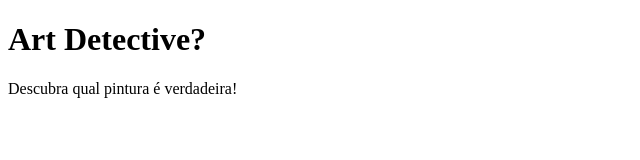
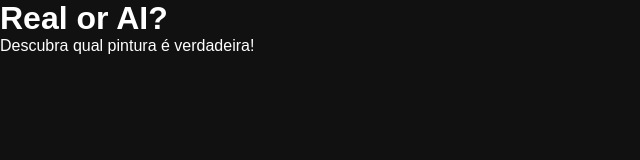
Before and after one commit to davimingues-ship-it/Art-Detective, a plain HTML site: page index.html in a window 1280 px wide. Shown: the whole page, without its empty margins (0-640 px from the left). Drawn offline with Linux system fonts and the light colour scheme.

Commit message:
Update index.html

```diff
--- a/index.html
+++ b/index.html
@@ -1,14 +1,19 @@
+
 <!DOCTYPE html>
 <html lang="pt-BR">
 <head>
     <meta charset="UTF-8">
     <meta name="viewport" content="width=device-width, initial-scale=1.0">
-    <title>Art Detective?</title>
+
+    <title>Real or AI?</title>
+
+    <link rel="stylesheet" href="style.css">
 </head>
 <body>
 
-    <h1>Art Detective?</h1>
+    <h1>Real or AI?</h1>
     <p>Descubra qual pintura é verdadeira!</p>
 
+    <script src="script.js"></script>
 </body>
 </html>
```
